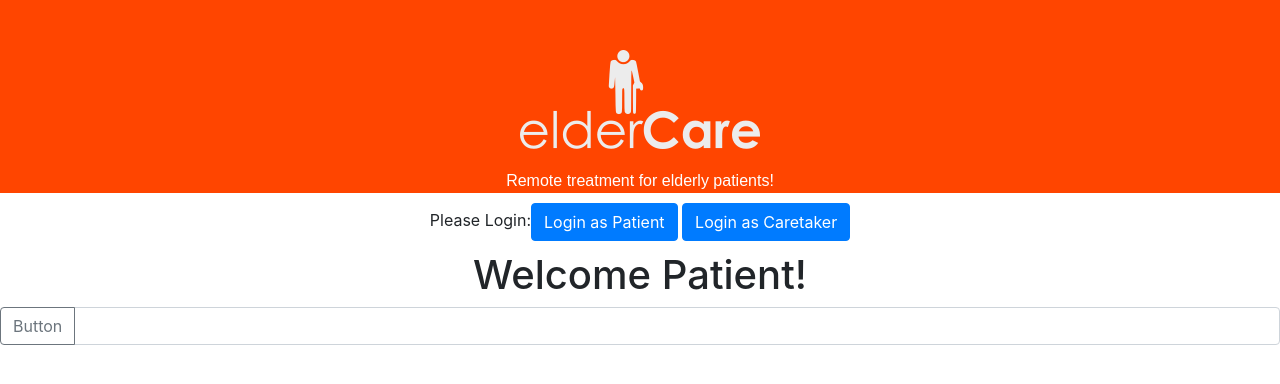
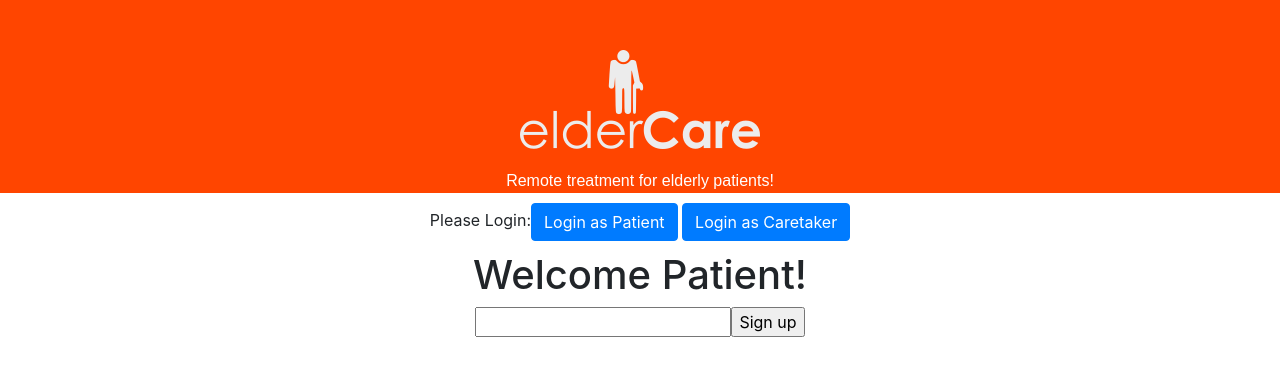
Before and after one commit to osmanvee/ElderCare, a React (Create React App) app in the folder frontend/eldercare/: page /patient in a window 1280 px wide. Shown: the top 384 px of the page. Built offline with nearby package versions, Linux system fonts and the light colour scheme.

Commit message:
Login form

```diff
--- a/frontend/eldercare/src/components/patientLogin.js
+++ b/frontend/eldercare/src/components/patientLogin.js
@@ -1,23 +1,72 @@
 import React from 'react';
-import { Button, InputGroup, FormControl } from 'react-bootstrap';
+import { Button, InputGroup, FormControl, Card } from 'react-bootstrap';
 import '../App.css';
 import '../index.css';
+import nurse from '../images/2n.jpg';
+
+class patientLogin extends React.Component{
+
+    constructor(props) {
+        super(props);
+        this.state = {
+            isSubmitted: false
+        }
+    }
 
 
-function patientLogin() {
+    handleSubmit = event => {
+      event.preventDefault();
 
-    return(
-        <div>
-            <h1>Welcome Patient!</h1>
-            <InputGroup className="mb-3">
-                <InputGroup.Prepend>
-                <Button variant="outline-secondary">Button</Button>
-                </InputGroup.Prepend>
-                <FormControl aria-describedby="basic-addon1" />
-            </InputGroup>
+      this.setState({isSubmitted: true});
+
+
+    };
+
+    render() {
+        let div = '';
+        var today = new Date();
+        var date = today.getFullYear()+'-'+(today.getMonth()+1)+'-'+today.getDate();
+        if(this.state.isSubmitted) {
+            //MAIN HANDLING
+           div  =  <div className="bodyy">
+
+                        <Card style={{ width: '18rem' }}>
+                            <Card.Img variant="top" src={nurse} />
+                            <Card.Body>
+                                <Card.Title>Welcome {this.input.value}!</Card.Title>
+                                <Card.Text>
+                                Today is {date}. We hope you're having a good day!
+                                </Card.Text>
+
+                            </Card.Body>
+                        </Card>
+                    </div>
+        } else {
+            div = <div>
+                <h1>Welcome Patient!</h1>
+                 <form onSubmit={this.handleSubmit}>
+                    <label htmlFor="favcolor"> </label>
+                    <input
+                        type="text"
+                        ref={(input) => this.input = input}
+                    />
+
+                    <input className="input2" type="submit" value="Sign up" />
+
+                </form>
+            </div>
+        }
+      return (
+          <div>
+
+        {div}
+
         </div>
-    );
-}
+      );
+    }
+   }
+
+
 
 
 export default patientLogin;
--- a/frontend/eldercare/src/index.css
+++ b/frontend/eldercare/src/index.css
@@ -29,6 +29,15 @@ code {
 padding: 10px;
 }
 
+.formm {
+  width: 50%;
+  margin-left: 20px;
+}
+
+.bodyy{
+  padding: 10px;
+}
+
 #patientButton {
 
 }
```
Also changed, not shown: frontend/eldercare/src/components/login.js (added), frontend/eldercare/src/images/2n.jpg (added), frontend/eldercare/src/images/nurse.png (added).
